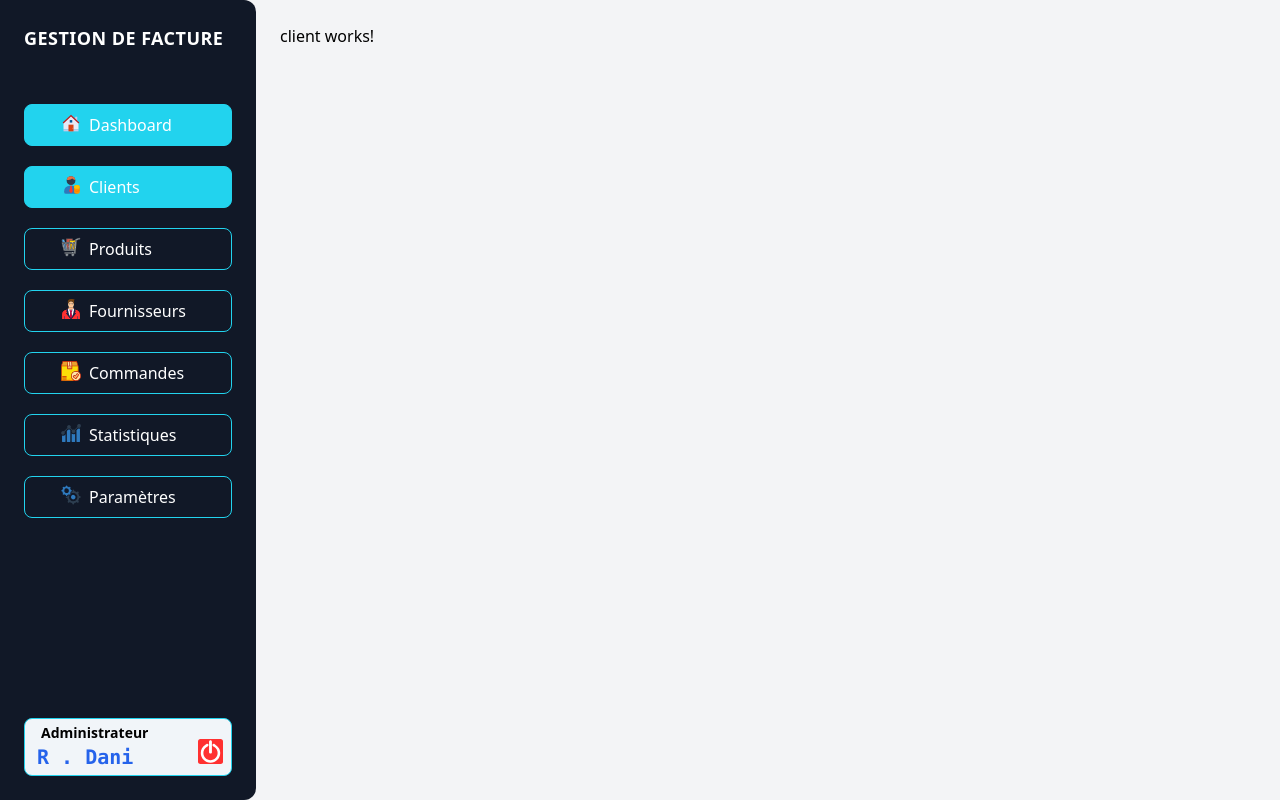
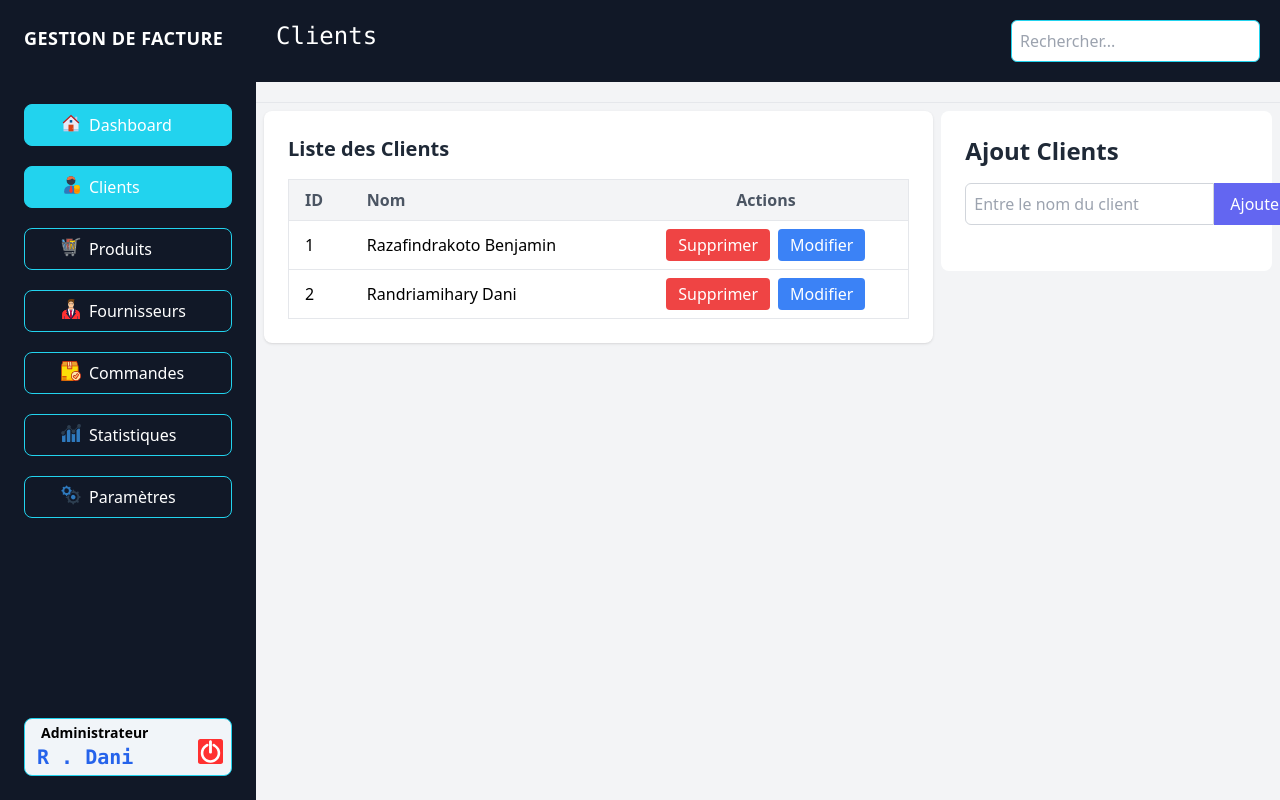
Before and after one commit to randriamiharyDani/gestion_facture, an Angular app in the folder resources/facture-front/: page /clients in a window 1280 px wide. Built offline with nearby package versions, Linux system fonts and the light colour scheme.

Commit message:
ui : create composant client

```diff
--- a/resources/facture-front/src/app/app.component.html
+++ b/resources/facture-front/src/app/app.component.html
@@ -6,7 +6,7 @@
   </app-sidebar>
 
   <!-- Contenu principal -->
-  <div class="flex-1 overflow-y-auto p-6">
+  <div class="flex-1 overflow-y-auto">
     <router-outlet></router-outlet>
   </div>
 
--- a/resources/facture-front/src/app/components/sidebar/sidebar.component.html
+++ b/resources/facture-front/src/app/components/sidebar/sidebar.component.html
@@ -1,6 +1,6 @@
 <!-- 🌙 Sidebar -->
 <div class="flex h-screen">
-<aside class="w-64 bg-gray-900 rounded-e-xl text-white flex flex-col p-6 space-y-6">
+<aside class="w-64 bg-gray-900 text-white flex flex-col p-6 space-y-6">
   <h1 class="title">GESTION DE FACTURE</h1>
   <nav class="flex-1">
     <ul class="space-y-5 mt-7">
--- a/resources/facture-front/src/app/components/sidebar/sidebar.component.scss
+++ b/resources/facture-front/src/app/components/sidebar/sidebar.component.scss
@@ -3,7 +3,7 @@
  }
 
  .sidebar-items {
-  @apply hover:text-blue-400 hover:bg-cyan-400 px-9 py-2 rounded-lg flex flex-row gap-2 transition border border-cyan-400 ;
+  @apply hover:text-black  hover:bg-cyan-400 px-9 py-2 rounded-lg flex flex-row gap-2 transition border border-cyan-400 ;
  }
 
  .title {
--- a/resources/facture-front/src/app/pages/client/client.component.html
+++ b/resources/facture-front/src/app/pages/client/client.component.html
@@ -1 +1,62 @@
-<p>client works!</p>
+<div class="min-h-screen">
+
+  <div class=" bg-gray-900 mb-5 p-5">
+    <div class="flex flex-row justify-between">
+      <h2 class="font-mono text-2xl text-white">
+        Clients
+      </h2>
+      <label for="">
+        <input type="text" placeholder="Rechercher..."
+          class="p-2 border border-cyan-400 rounded-md focus:outline-none focus:ring-2 focus:cyan-300" />
+      </label>
+    </div>
+  </div>
+  <hr>
+
+
+  <div class="grid grid-cols-3 gap-2 p-2">
+    <!-- Colonne principale (2/3) -->
+    <div class="col-span-2 p-6 bg-white rounded-lg shadow">
+      <h2 class="text-xl font-semibold mb-4 text-gray-800">Liste des Clients</h2>
+      <table class="min-w-full border border-gray-200">
+        <thead>
+          <tr class="bg-gray-100">
+            <th class="py-2 px-4 border-b text-left text-gray-600">ID</th>
+            <th class="py-2 px-4 border-b text-left text-gray-600">Nom</th>
+            <th class="py-2 px-4 border-b text-center text-gray-600">Actions</th>
+          </tr>
+        </thead>
+        <tbody>
+          <tr class="hover:bg-gray-50">
+            <td class="py-2 px-4 border-b">1</td>
+            <td class="py-2 px-4 border-b">Razafindrakoto Benjamin</td>
+            <td class="py-2 px-4 border-b text-center space-x-2">
+              <button class="bg-red-500 text-white px-3 py-1 rounded hover:bg-red-600">Supprimer</button>
+              <button class="bg-blue-500 text-white px-3 py-1 rounded hover:bg-blue-600">Modifier</button>
+            </td>
+          </tr>
+          <tr class="hover:bg-gray-50">
+            <td class="py-2 px-4 border-b">2</td>
+            <td class="py-2 px-4 border-b">Randriamihary Dani</td>
+            <td class="py-2 px-4 border-b text-center space-x-2">
+              <button class="bg-red-500 text-white px-3 py-1 rounded hover:bg-red-600">Supprimer</button>
+              <button class="bg-blue-500 text-white px-3 py-1 rounded hover:bg-blue-600">Modifier</button>
+            </td>
+          </tr>
+        </tbody>
+      </table>
+    </div>
+
+    <!-- Colonne secondaire (1/3) -->
+    <div class=" bg-white h-40 rounded-lg p-6">
+      <h1 class="text-2xl font-bold text-gray-800 mb-4">Ajout Clients</h1>
+      <div class="flex mb-4">
+        <input type="text" id="taskInput" placeholder="Entre le nom du client"
+          class="flex-grow p-2 rounded-l-md border border-gray-300 focus:outline-none" />
+        <button onclick="addTask()" class="bg-indigo-500 text-white px-4 py-2 rounded-r-md hover:bg-indigo-600">
+          Ajouter
+        </button>
+      </div>
+    </div>
+  </div>
+</div>
```
